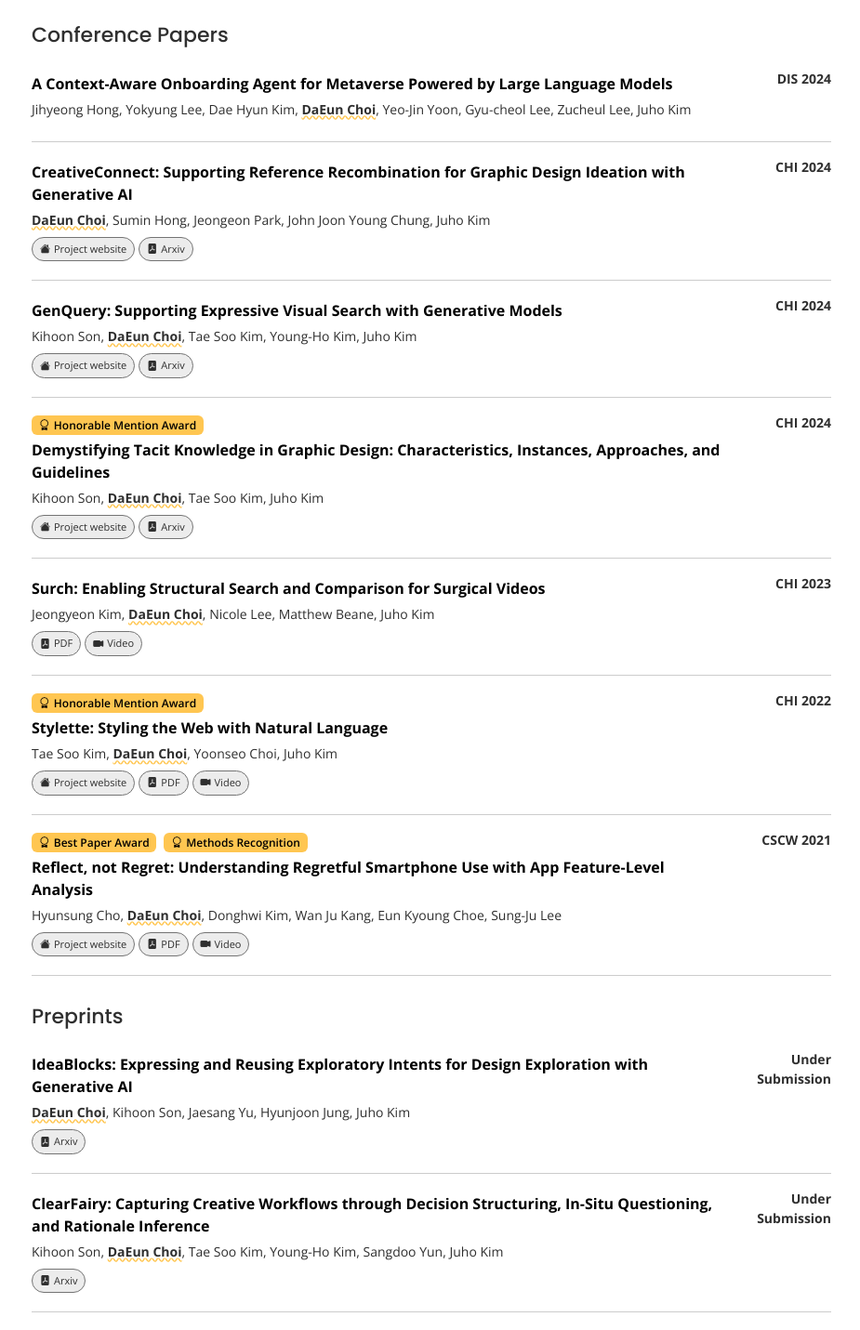
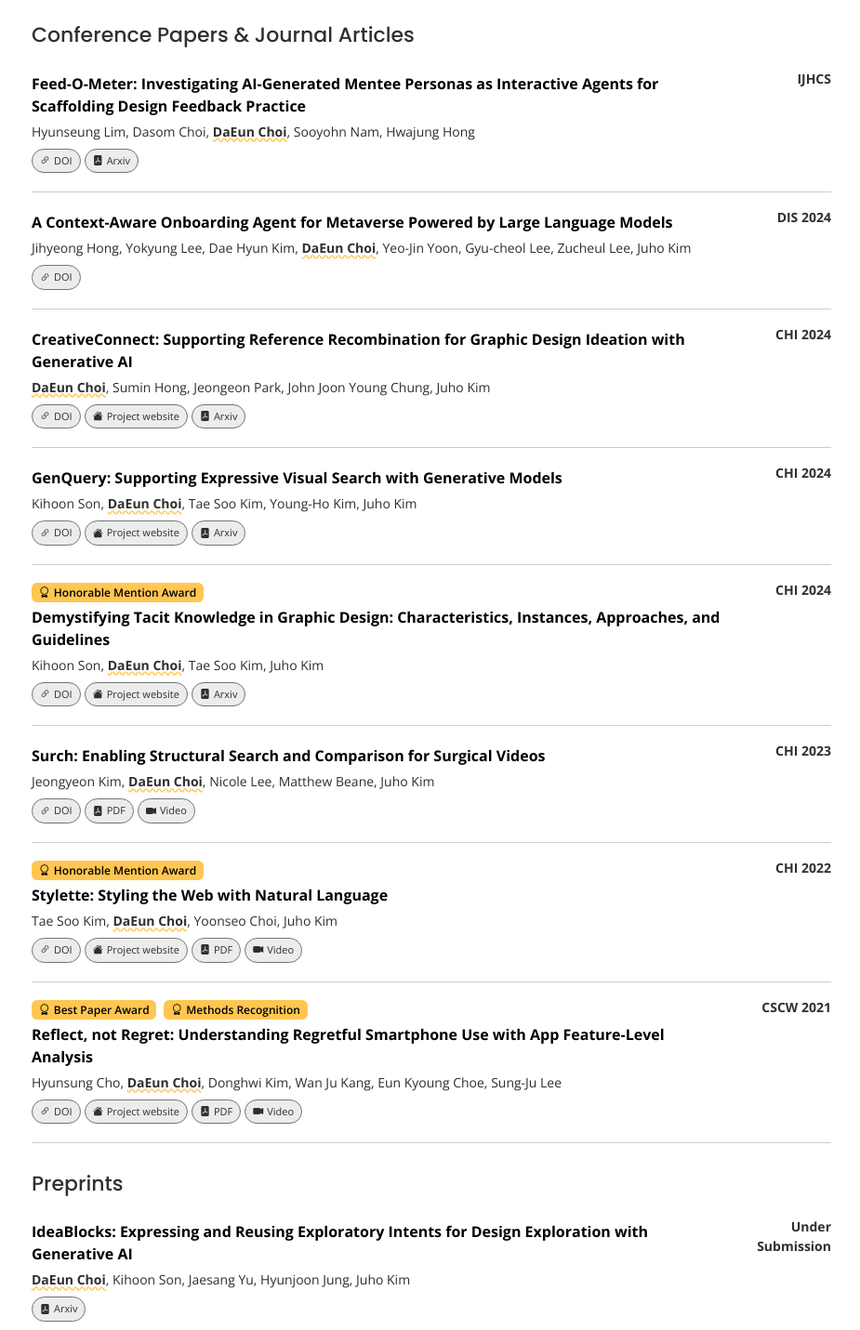
Before and after one commit to CheddarChoi/cheddarchoi.github.io, a React (Create React App) app: page / in a window 1280 px wide. Shown: the part 523-1954 px from the top of the page at 93% size, without its empty margins (176-1101 px from the left). Built offline with nearby package versions, Linux system fonts and the light colour scheme; some icons are missing.

Commit message:
Add Feed-O-Meter

```diff
--- a/src/components/publicationEntry.js
+++ b/src/components/publicationEntry.js
@@ -70,6 +70,9 @@ function PublicationEntry({ publication }) {
 
       <div className="pub-detail my-1 mt-1">
         {publication.workshop && <div className="mb-2">{publication.workshop}</div>}
+        {publication.url && (
+          <PublicationButton href={publication.url} icon="bi bi-link-45deg" text="DOI" />
+        )}
         {publication.website && (
           <PublicationButton
             href={publication.website}
--- a/src/data/preprints.json
+++ b/src/data/preprints.json
@@ -23,17 +23,5 @@
       { "name": "Juho Kim", "url": "https://juhokim.com/" }
     ],
     "arxiv": "https://arxiv.org/abs/2509.14537"
-  },
-  {
-    "title": "Feed-O-Meter: Fostering Design Feedback Skills through Role-playing Interactions with AI Mentee",
-    "conference": "Under Submission",
-    "authors": [
-      { "name": "Hyunseung Lim" },
-      { "name": "Dasom Choi" },
-      { "name": "DaEun Choi" },
-      { "name": "Sooyohn Nam" },
-      { "name": "Hwajung Hong" }
-    ],
-    "arxiv": "https://arxiv.org/abs/2509.07424"
   }
 ]
--- a/src/data/publications.json
+++ b/src/data/publications.json
@@ -1,4 +1,18 @@
 [
+  {
+    "title": "Feed-O-Meter: Investigating AI-Generated Mentee Personas as Interactive Agents for Scaffolding Design Feedback Practice",
+    "url": "https://doi.org/10.1016/j.ijhcs.2025.103687",
+    "conference": "IJHCS",
+    "authors": [
+      { "name": "Hyunseung Lim" },
+      { "name": "Dasom Choi" },
+      { "name": "DaEun Choi" },
+      { "name": "Sooyohn Nam" },
+      { "name": "Hwajung Hong" }
+    ],
+    "toappear": false,
+    "arxiv": "https://arxiv.org/abs/2509.07424"
+  },
   {
     "title": "A Context-Aware Onboarding Agent for Metaverse Powered by Large Language Models",
     "url": "https://dl.acm.org/doi/10.1145/3643834.3661579",
--- a/src/sections/publications.js
+++ b/src/sections/publications.js
@@ -9,7 +9,7 @@ function Publications() {
       <div id="publications" className="custom-section justify-content-center">
         <h2>Publications</h2>
         <div className="mb-4">
-          <h3 className="m-0">Conference Papers</h3>
+          <h3 className="m-0">Conference Papers & Journal Articles</h3>
           {publicationsData.map((pub) => (
             <PublicationEntry publication={pub} />
           ))}
```
